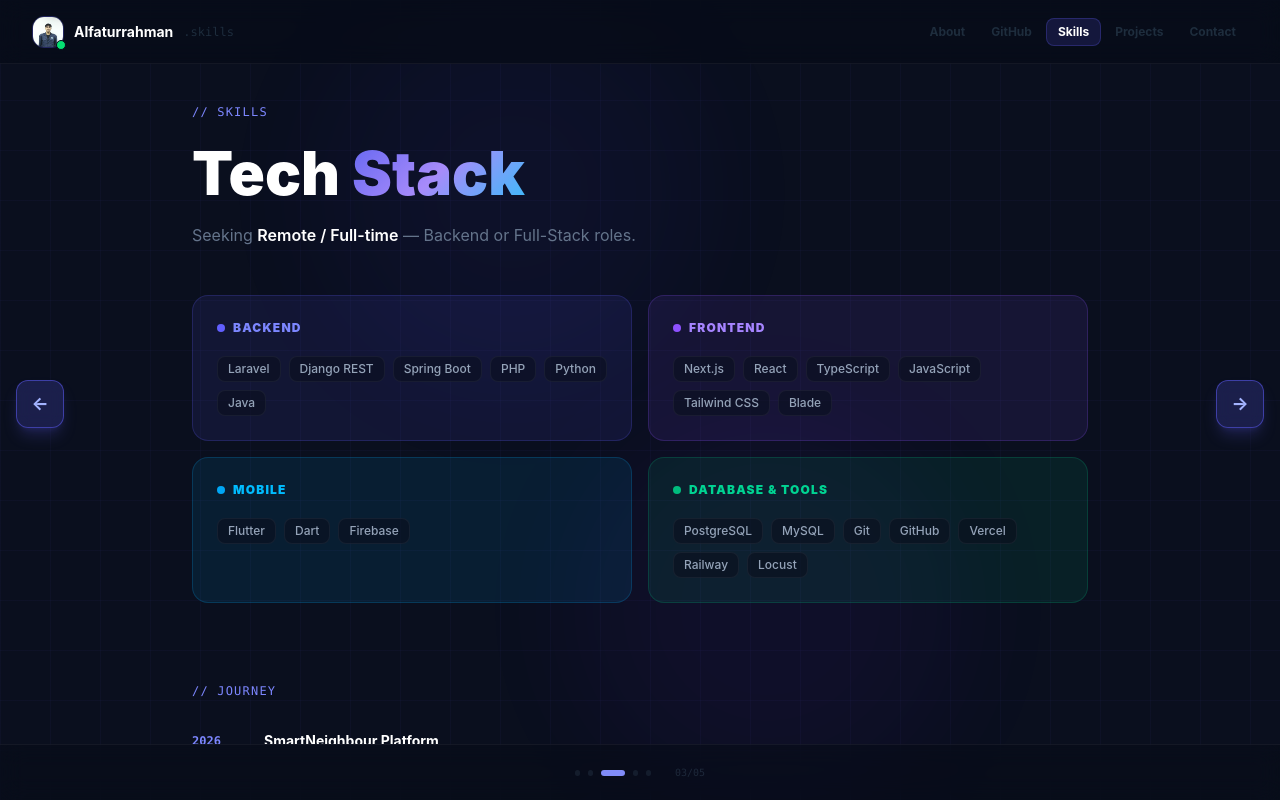
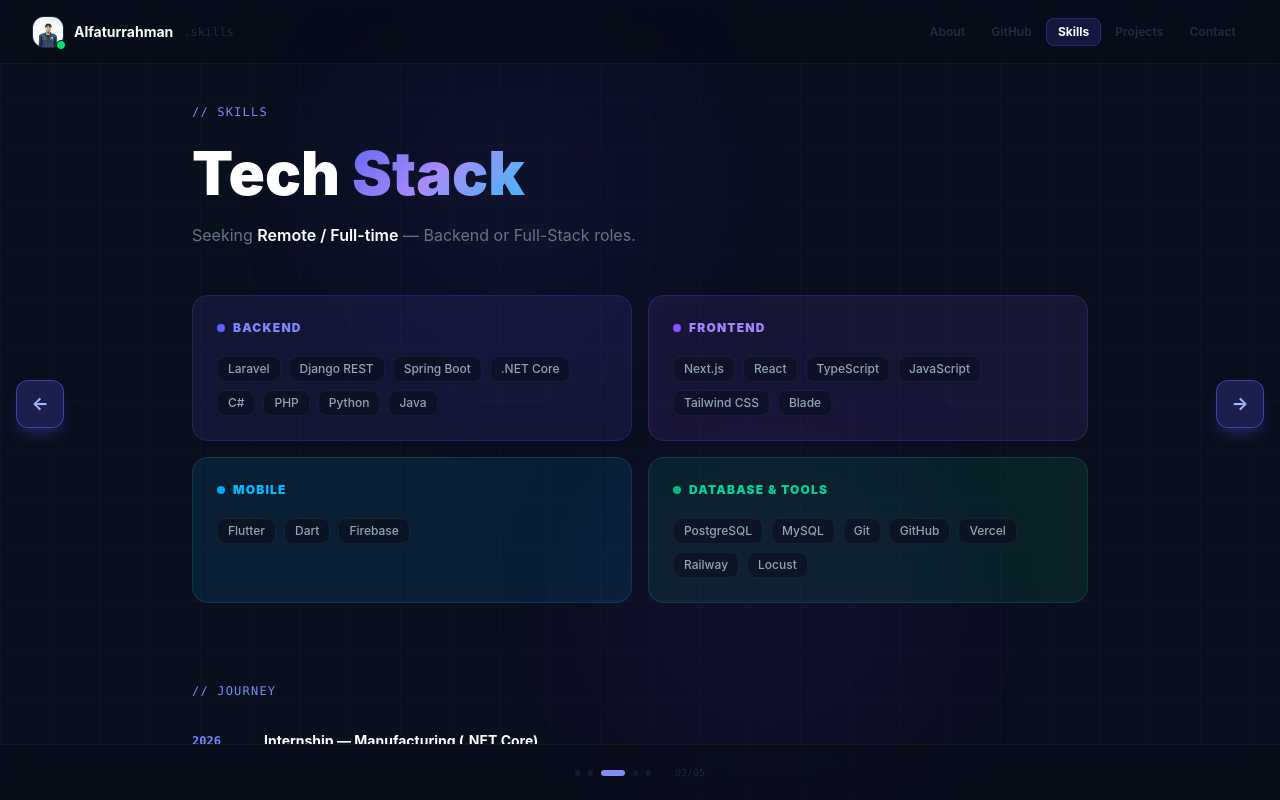
Before and after one commit to Alfaturrahman/profile_website, a Next.js app: page / in a window 1280 px wide. Both pictures are taken after a click on the button "Skills". Built offline with nearby package versions, Linux system fonts and the light colour scheme.

Commit message:
feat: add .NET Core/C# to skills, add internship to journey timeline

```diff
--- a/app/components/ProfileSection.js
+++ b/app/components/ProfileSection.js
@@ -2,13 +2,14 @@
 import { motion } from "framer-motion";
 
 const skillGroups = [
-  { category: "Backend",          color: "indigo",  skills: ["Laravel", "Django REST", "Spring Boot", "PHP", "Python", "Java"] },
+  { category: "Backend",          color: "indigo",  skills: ["Laravel", "Django REST", "Spring Boot", ".NET Core", "C#", "PHP", "Python", "Java"] },
   { category: "Frontend",         color: "violet",  skills: ["Next.js", "React", "TypeScript", "JavaScript", "Tailwind CSS", "Blade"] },
   { category: "Mobile",           color: "sky",     skills: ["Flutter", "Dart", "Firebase"] },
   { category: "Database & Tools", color: "emerald", skills: ["PostgreSQL", "MySQL", "Git", "GitHub", "Vercel", "Railway", "Locust"] },
 ];
 
 const experiences = [
+  { year: "2026", title: "Internship — Manufacturing (.NET Core)", desc: "Backend development using .NET Core / C# in a manufacturing industry environment — ongoing" },
   { year: "2026", title: "SmartNeighbour Platform",    desc: "Full-stack community management — Next.js 16, Django REST, PostgreSQL, PWA" },
   { year: "2025", title: "EO App & Koperasi System",   desc: "Laravel-based event organizer and cooperative management applications" },
   { year: "2025", title: "Posvan API & Load Testing",  desc: "REST API with Django + Locust performance testing for high-traffic simulation" },
```
